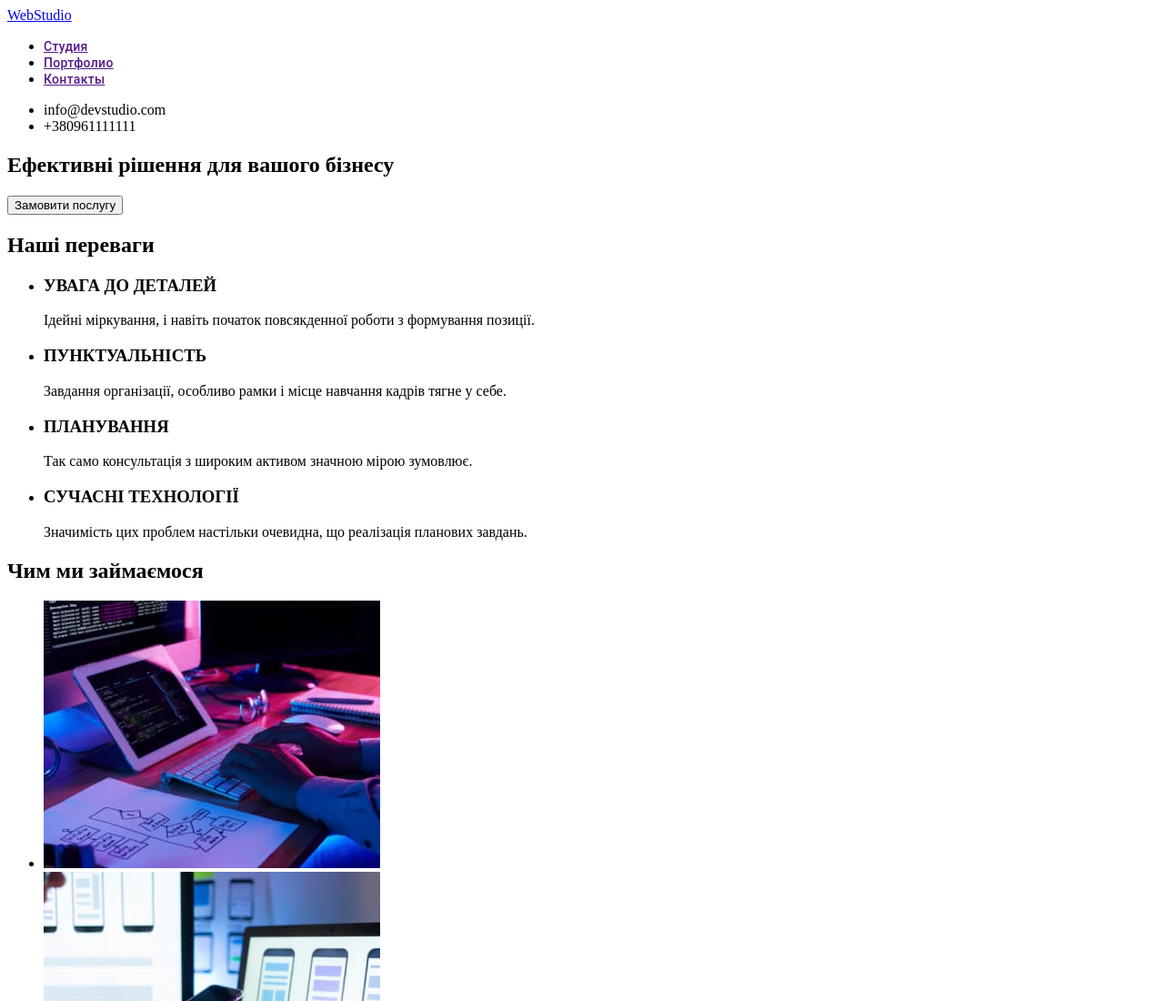
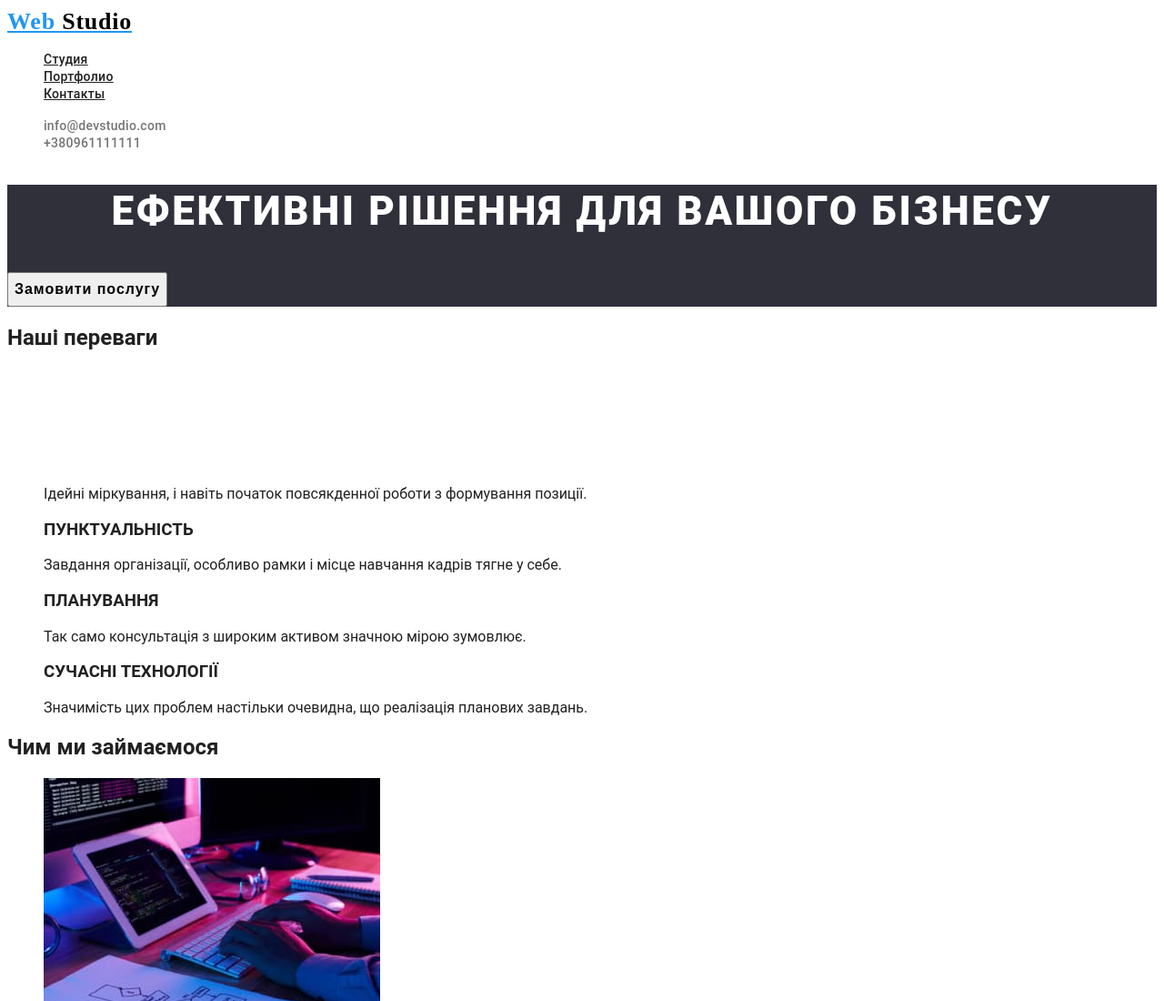
Before and after one commit to Maksym19960404/goit-markup-hw-02, a plain HTML site: page index.html in a window 1280 px wide. Shown: the top 1100 px of the page at 91% size. Drawn offline with Linux system fonts and the light colour scheme.

Commit message:
Продовжив опрацьовувати дз2

```diff
--- a/css/styles.css
+++ b/css/styles.css
@@ -1,21 +1,37 @@
 /* accent-color color: #2196F3;*/
 /*title-color color: #212121;*/
 /*text-color color: #757575;*/
+.body{
+    font-family: 'Roboto';
+    color: #212121;
+}
 
 .underline{
     text-decoration: none;
         }
+.list{
+    list-style: none;
+}
 
 .logo{
+font-family: 'Raleway';
+font-weight: 700;
+font-size: 26px;
+line-height: 1.20;
+letter-spacing: 0.03em;
+color: #2196F3;
+}
+
+.black-logo{
+    color: #000000;
 }
 
 .nav-link{
-font-family: 'Roboto';
-font-style: normal;
 font-weight: 500;
 font-size: 14px;
 line-height: 1.14;
 letter-spacing: 0.02em;
+color: #212121;
 }
 
 .nav-link:focus,
@@ -23,15 +39,56 @@ letter-spacing: 0.02em;
     color: #2196F3;
 }
 
-font-family: 'Roboto';
-font-style: normal;
-font-weight: 900;
-font-size: 44px;
-line-height: 60px;
-/* or 136% */
+.social-links{
+font-weight: 500;
+font-size: 14px;
+line-height: 1.14;
+letter-spacing: 0.02em;
+color: #757575;
+}
 
-text-align: center;
-letter-spacing: 0.06em;
+.social-links:focus,
+.social-links:hover{
+    color: #2196F3;
+}
+
+.section-background{
+background: #2F303A;
+}
+
+.title{
+
+    font-weight: 900;
+    font-size: 44px;
+    line-height: 1.36;
+    text-align: center;
+    letter-spacing: 0.06em;
+    text-transform: uppercase;
+    color: #FFFFFF;
+    }
+
+.order-button{
+    font-weight: 700;
+    font-size: 16px;
+    line-height: 2;
+    display: flex;
+    align-items: center;
+    text-align: center;
+    letter-spacing: 0.06em;
+
+}
+.order-button:focus,
+.order-button:hover{
+    background: #2196F3;
+    box-shadow: 0px 4px 4px rgba(0, 0, 0, 0.15);
+    border-radius: 4px;
+    color: #FFFFFF;
+}
+
+font-weight: 700;
+font-size: 14px;
+line-height: 16px;
+letter-spacing: 0.03em;
 text-transform: uppercase;
 
-color: #FFFFFF;
+color: #212121;
--- a/index.html
+++ b/index.html
@@ -7,20 +7,22 @@
     <title>Document</title>
     <link rel="stylesheet" href="./css/styles.css">
 </head>
-<body>
+<body class="body">
     <!---ШАПКА ПРОФІЛЯ-->
     <header>
         <nav>
-            <a href="/index.html">WebStudio</a>
-              <ul>
+            <a class="logo" href="/index.html">Web
+            <span class="black-logo"> Studio</span>
+            </a>
+              <ul class="list">
                  <li><a class="nav-link" href="">Студия</a></li>
-                 <li><a class="nav-link" href="">Портфолио</a></li>
+                 <li><a class="nav-link" href="./portfolio.html">Портфолио</a></li>
                  <li><a class="nav-link" href="">Контакты</a></li>
              </ul>
          </nav>
          <!---ЗАКІНЧЕННЯ ШАПКИ ПРОФІЛЯ-->
          <!---АДРЕСА-->
-         <ul>
+         <ul class="list">
             <li><a class="social-links underline href="malto:info@devstudio.com">info@devstudio.com</a></li>
             <li><a class="social-links underline href="tel:+380961111111">+380961111111</a></li>
          </ul>
@@ -29,18 +31,18 @@
 
          <!---КНОПКА Замовити послугу-->
          <main>
-            <section>
-                <h1>Ефективні рішення для вашого бізнесу</h1>
-                <button type="button">Замовити послугу</button>
+            <section class="section-background ">
+                <h1 class="title">Ефективні рішення для вашого бізнесу</h1>
+                <button class="order-button" type="button">Замовити послугу</button>
             </section>
             <!---КІНЕЦЬ КНОПКА Замовити послугу -->
 
             <!---ОСОБЛИВОСТІ -->
             <section>
                 <h2>Наші переваги</h2>
-                <ul>
+                <ul class="list">
                     <li>
-                        <h3>УВАГА ДО ДЕТАЛЕЙ</h3>
+                        <h3 class="title">УВАГА ДО ДЕТАЛЕЙ</h3>
                         <p>Ідейні міркування, і навіть початок повсякденної роботи з формування позиції.</p>
                     </li>
                     <li>
@@ -62,7 +64,7 @@
             <!--ЗАГОЛОВОК Чим ми займаємося-->
             <section>
                 <h2>Чим ми займаємося</h2>
-                <ul>
+                <ul class="list">
                     <li>
                         <img src="./images/img1.jpg" alt="Друкує на клавіатурі" width="370">
                     </li>
@@ -79,7 +81,7 @@
              <!--КОМАНДА ПРАЦІВНИКІВ-->
              <section>
                 <h2>Наша команда</h2>
-                <ul>
+                <ul class="list">
                     <li>
                         <img src="./images/team/team1.jpg" alt="Фото Ігора Дем'яненко" width="270">
                         <h3>Ігор Дем'яненко</h3>
@@ -111,7 +113,7 @@
             <footer>
         <a href="/index.html">WebStudio</a>
            <address>
-      <ul>
+      <ul class="list">
         <li>
             <a href="https://goo.gl/maps/HCuwmD3rSAXzaj4Q9" target="_blank" rel="noreferrer noopener">м. Київ, пр-т Лесі Українки, 26</a>
         </li>
```
Also changed, not shown: portfolio.html (added, +140 -0 lines), images/portfolio/img1.jpg (added), images/portfolio/img2.jpg (added), images/portfolio/img3.jpg (added), images/portfolio/img4.jpg (added), images/portfolio/img5.jpg (added), images/portfolio/img6.jpg (added), images/portfolio/img7.jpg (added), images/portfolio/img8.jpg (added), images/portfolio/img9.jpg (added).
